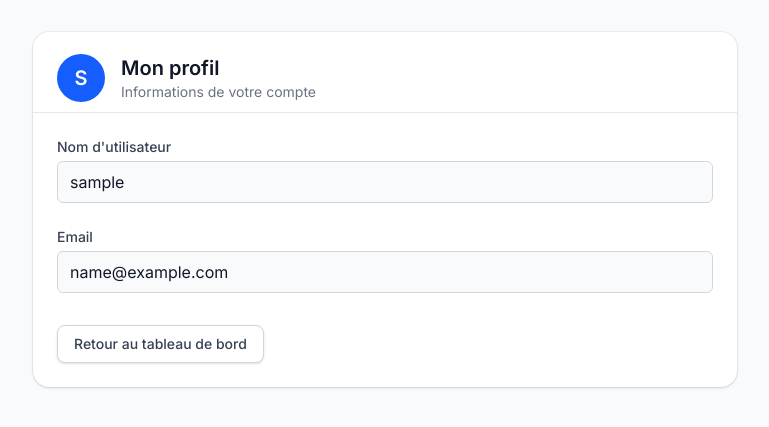
After one commit to szparadyse/Event-Manager, a Django app: page /accounts/profile/ in a window 1280 px wide. The commit adds this page. Shown: the top 427 px of the page, without its empty margins (255-1024 px from the left). Run offline with Django 5.2, Linux system fonts and the light colour scheme; the visitor is signed in with stand-in values (Sample User, id 1); style sheets or scripts are compiled from the project's sources; some libraries are stand-ins or nearby versions.

Commit message:
ajout de la page profil

```diff
--- /dev/null
+++ b/eventManager/accounts/templates/profile.html
@@ -0,0 +1,37 @@
+{% extends 'base.html' %}
+{% block title %}Mon profil - Event Manager{% endblock %}
+{% block content %}
+<div class="mx-auto max-w-3xl px-4 py-8 sm:px-6 lg:px-8 ">
+  <div class="overflow-hidden rounded-2xl bg-white shadow-sm ring-1 ring-gray-900/5 pt-3">
+    <div class="px-6 py-5 border-b border-gray-200 flex items-center gap-4" style="    padding-top: 10px;
+    padding-bottom: 10px;">
+      <div class="h-12 w-12 rounded-full bg-blue-600 flex items-center justify-center text-white text-xl font-semibold">
+        {{ request.user.username|first|upper }}
+      </div>
+      <div>
+        <h1 class="text-xl font-semibold text-gray-900">Mon profil</h1>
+        <p class="text-sm text-gray-500">Informations de votre compte</p>
+      </div>
+    </div>
+
+    <div class="p-6 grid grid-cols-1 gap-6">
+      <div>
+        <label class="block text-sm font-medium text-gray-700">Nom d'utilisateur</label>
+        <div class="mt-1 rounded-md border border-gray-300 bg-gray-50 px-3 py-2 text-gray-900">
+          {{ request.user.username }}
+        </div>
+      </div>
+
+      <div>
+        <label class="block text-sm font-medium text-gray-700">Email</label>
+        <div class="mt-1 rounded-md border border-gray-300 bg-gray-50 px-3 py-2 text-gray-900">
+          {{ request.user.email|default:'—' }}
+        </div>
+      </div>
+      <div class="pt-2">
+        <a href="{% url 'home' %}" class="inline-flex items-center rounded-lg border border-gray-300 bg-white px-4 py-2 text-sm font-medium text-gray-700 shadow-sm hover:bg-gray-50 focus:outline-none focus:ring-2 focus:ring-blue-500 focus:ring-offset-2">Retour au tableau de bord</a>
+      </div>
+    </div>
+  </div>
+</div>
+{% endblock %}
--- a/eventManager/accounts/urls.py
+++ b/eventManager/accounts/urls.py
@@ -1,6 +1,6 @@
 from django.urls import path
 from django.contrib.auth.views import LoginView, LogoutView
-from .views import SignUpView, event_list, event_details, add_event, add_review, add_answer
+from .views import SignUpView, event_list, event_details, add_event, add_review, add_answer, ProfileView
 
 app_name = 'accounts'
 
@@ -13,4 +13,5 @@ urlpatterns = [
   path('events/<int:event_id>/', event_details, name='event_details'),
   path('events/<int:event_id>/add_review/', add_review, name='add_review'),
   path('reviews/<int:review_id>/add_answer/', add_answer, name='add_answer'),
+  path('profile/', ProfileView.as_view(), name='profile'),
 ]
--- a/eventManager/accounts/views.py
+++ b/eventManager/accounts/views.py
@@ -219,3 +219,14 @@ def delete_answer(request, answer_id):
 def category_list(request):
     categories = Categories.objects.all()
     return render(request, 'category_list.html', {'categories': categories})
+
+
+class ProfileView(LoginRequiredMixin, TemplateView):
+    template_name = 'profile.html'
+    login_url = reverse_lazy('accounts:login')
+
+    def get_context_data(self, **kwargs):
+        context = super().get_context_data(**kwargs)
+        # L'utilisateur connecté est disponible via request.user dans le template,
+        # mais on peut ajouter des infos complémentaires si besoin.
+        return context
```
Also changed, not shown: eventManager/accounts/templates/index.html (+57 -5 lines).
